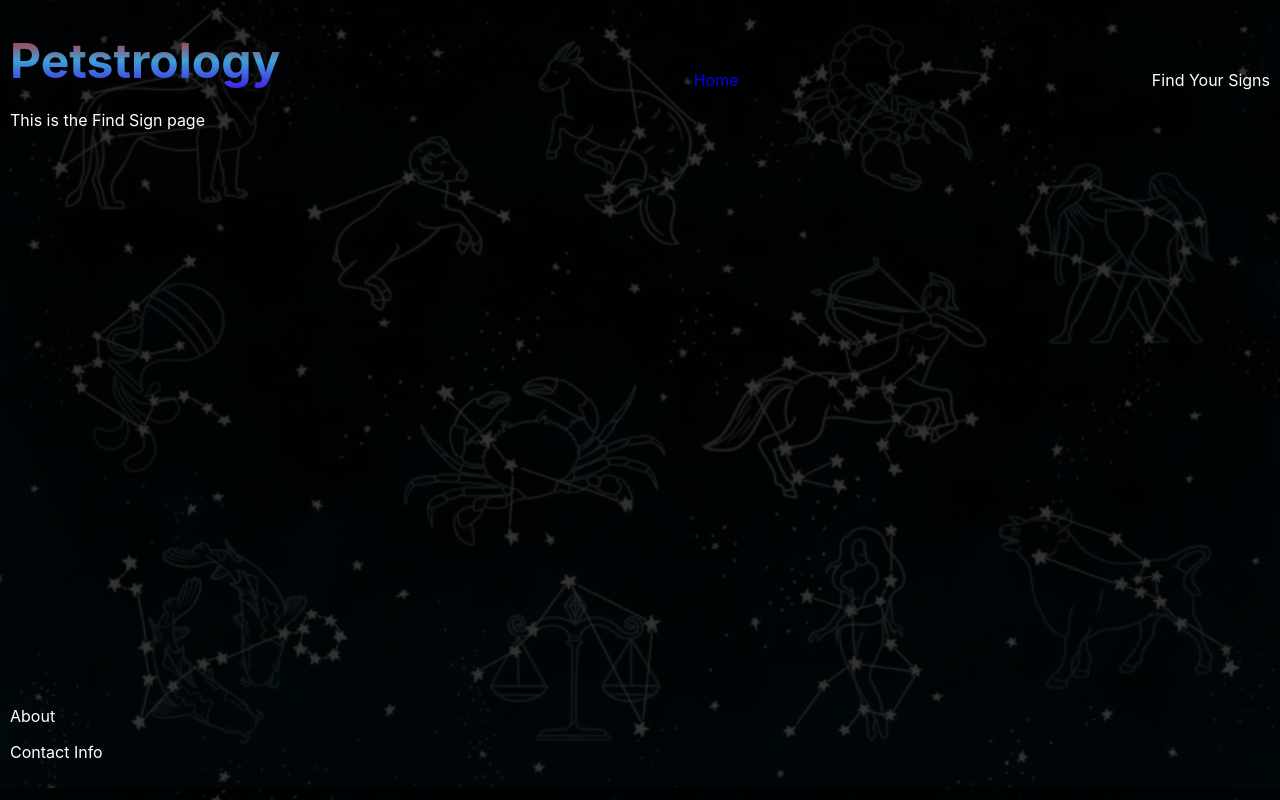
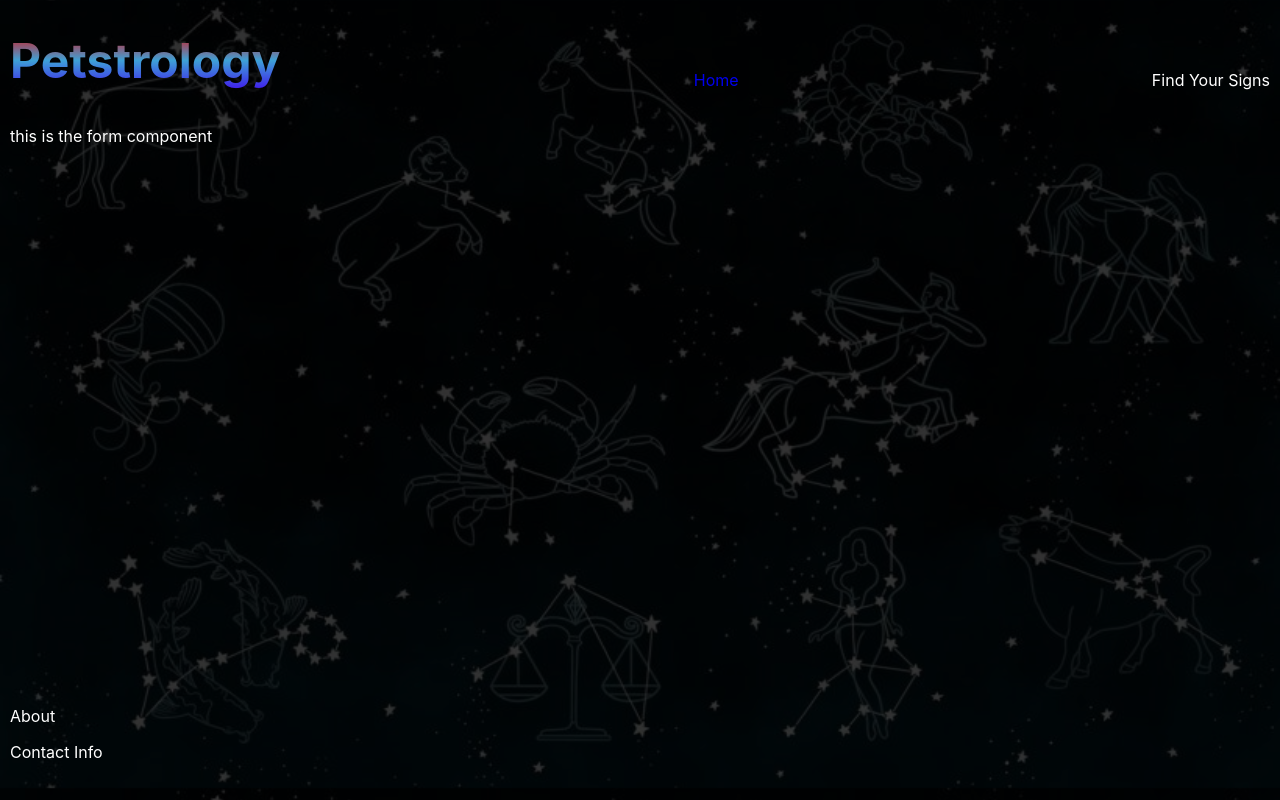
Before and after one commit to lbmerchant93/petstrology, a React (Create React App) app: page /FindYourSigns in a window 1280 px wide. Built offline with nearby package versions, Linux system fonts and the light colour scheme.

Commit message:
Create Form component, import to FindSign

```diff
--- a/src/Components/FindSign/FindSign.js
+++ b/src/Components/FindSign/FindSign.js
@@ -1,10 +1,13 @@
 import React from 'react';
+import Form from '../Form/Form'
 import './FindSign.css';
 
 const FindSign = () => {
 
     return (
-        <main>This is the Find Sign page</main>
+        <main>
+            <Form />
+        </main>
     )
 }
 
--- /dev/null
+++ b/src/Components/Form/Form.js
@@ -0,0 +1,21 @@
+import React, { Component } from 'react';
+import './Form.css';
+
+class Form extends Component {
+    constructor() {
+        super()
+        this.state = {
+
+        }
+    }
+
+    render() {
+        return (
+            <form>
+                <p>this is the form component</p>
+            </form>
+        )
+    }
+}
+
+export default Form;
```
Also changed, not shown: src/Components/Form/Form.css (added).
